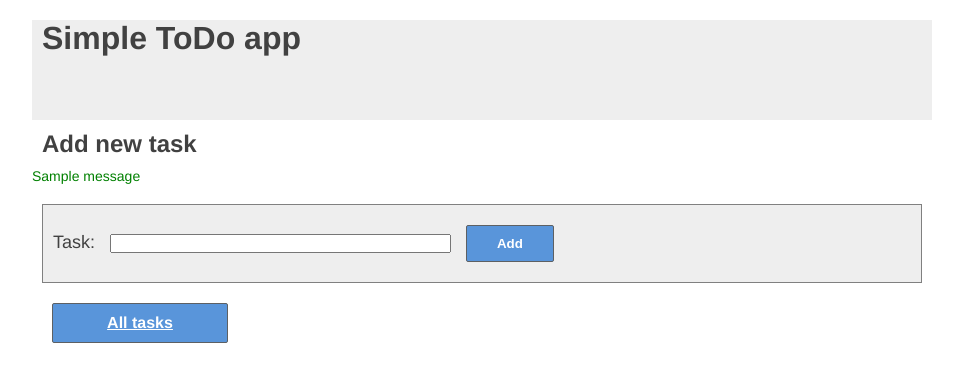
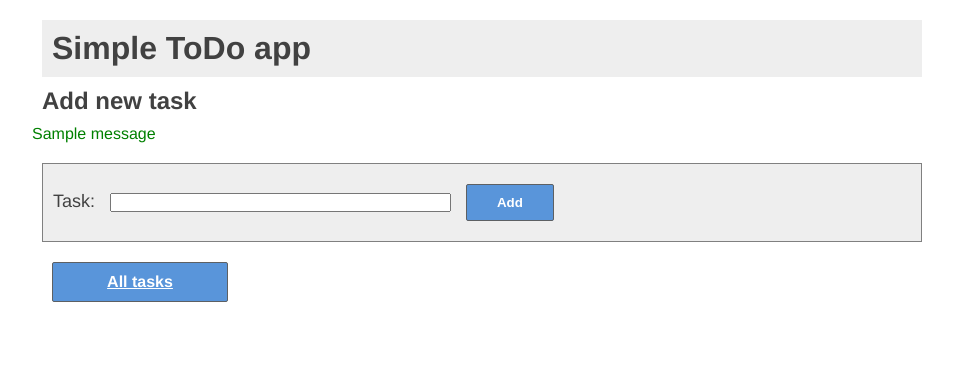
Before and after one commit to ko3luhbka/todo_list, a Flask app: page /tasks/new in a window 1280 px wide. Shown: the top 382 px of the page, without its empty margins (158-1121 px from the left). Run offline with Flask 2, Linux system fonts and the light colour scheme; one stand-in notice (Sample message) is shown.

Commit message:
Improve messages & errors flashing

```diff
--- a/todo_list/static/styles.css
+++ b/todo_list/static/styles.css
@@ -13,9 +13,9 @@ body {
     margin: 10px auto;
   }
 
-.header {
+h1 {
     background-color: #EEEEEE;
-    height: 100px;
+    padding: 10px;
 }
 
 .tasks_container {
@@ -61,12 +61,10 @@ p, h1, h2, label {
     margin: 10px;
 }
 
-.error_msg {
+.error {
     color: red;
-    font-size: 14px;
 }
 
-.info_msg {
+.message {
     color: green;
-    font-size: 14px;
 }
--- a/todo_list/templates/base.html
+++ b/todo_list/templates/base.html
@@ -14,18 +14,19 @@
 </head>
 
 <body>
-    <div class="header">
-        <h1>{% block header %}Simple ToDo app{% endblock header%}</h1>
-    </div>
+    <h1>{% block header %}Simple ToDo app{% endblock header%}</h1>
 
     <h2>{% block subtitle %}{% endblock subtitle%}</h2>
 
-    {% with messages = get_flashed_messages() %}
+    {% with messages = get_flashed_messages(with_categories=true) %}
+        <div class="message">
         {% if messages %}
-            {% for message in messages %}
-                <div class="info_msg">{{ message }}</div>
+            {% for category, message in messages %}
+                <!-- `category` possible values: 'message', 'error' -->
+                <div class="{{ category }}">{{ message }}</div>
             {% endfor %}
         {% endif %}
+        </div>
     {% endwith %}
 
     <div class="content">
--- a/todo_list/views.py
+++ b/todo_list/views.py
@@ -2,37 +2,40 @@ import logging
 
 from flask import flash, render_template, request
 
-from todo_list import app, db_utils
+from todo_list import app
+from todo_list.db_utils import QueryDB
 from todo_list.forms import AddToDoTaskForm, UpdateStatusForm
 from todo_list.todo_task import TaskStatus
+
+db = QueryDB()
 
 
 @app.route("/tasks/all")
 def show_all_tasks():
     """Show all todo list tasks"""
-
-    res_data = db_utils.get_all_tasks()
+    query_result = db.get_all_tasks()
 
     return render_template(
         "all_tasks.html",
-        tasks=res_data["tasks"]
+        tasks=query_result["tasks"],
     )
 
 
 @app.route("/tasks/new", methods=["GET", "POST"])
 def add_new_task():
     """Add new todo list task"""
-
     form = AddToDoTaskForm()
     if form.validate_on_submit():
         task = form.task.data
-        db_utils.add_task(task)
-        flash(f"Task '{task}' was added successfuly")
+        query_result = db.add_task(task)
+        if isinstance(query_result, dict):
+            flash(f"Task '{task}' was added successfuly")
+        elif isinstance(query_result, str):
+            flash(query_result, category='error')
         return render_template(
             "all_tasks.html",
-            tasks=db_utils.get_all_tasks()["tasks"]
+            tasks=db.get_all_tasks()["tasks"],
         )
-
     logging.info(form.errors)
     return render_template(
         "add_task.html",
@@ -43,13 +46,12 @@ def add_new_task():
 @app.route("/tasks/update/<task_name>", methods=["GET", "POST"])
 def update_status(task_name):
     """Update todo list task status"""
-
-    current_status = db_utils.get_task(task_name)
+    current_status = db.get_task(task_name)
     form = UpdateStatusForm(status=TaskStatus(current_status).name)
 
     if request.method == "GET":
         logging.info(
-            "current status of task [%s]: [%s]",
+            "Current status of task [%s]: [%s]",
             task_name,
             current_status,
         )
@@ -63,17 +65,17 @@ def update_status(task_name):
         new_status = TaskStatus[form.status.data].value
         if new_status == current_status:
             logging.info(
-                "status of task [%s] didnt change: [%s]",
+                "Status of task [%s] didnt change: [%s]",
                 task_name,
                 current_status,
             )
         else:
             logging.info(
-                "new status of task [%s]: [%s]",
+                "New status of task [%s]: [%s]",
                 task_name,
                 new_status,
             )
-            db_utils.update_status(
+            db.update_status(
                 task_name,
                 new_status,
             )
@@ -81,7 +83,7 @@ def update_status(task_name):
 
         return render_template(
             "all_tasks.html",
-            tasks=db_utils.get_all_tasks()["tasks"],
+            tasks=db.get_all_tasks()["tasks"],
         )
 
 
@@ -89,10 +91,10 @@ def update_status(task_name):
 def delete_task(task_name):
     """Delete todo list task"""
 
-    db_utils.delete_task(task_name)
+    db.delete_task(task_name)
     flash(f"Task '{task_name}' was deleted successfuly")
 
     return render_template(
         "all_tasks.html",
-        tasks=db_utils.get_all_tasks()["tasks"]
+        tasks=db.get_all_tasks()["tasks"]
     )
```
